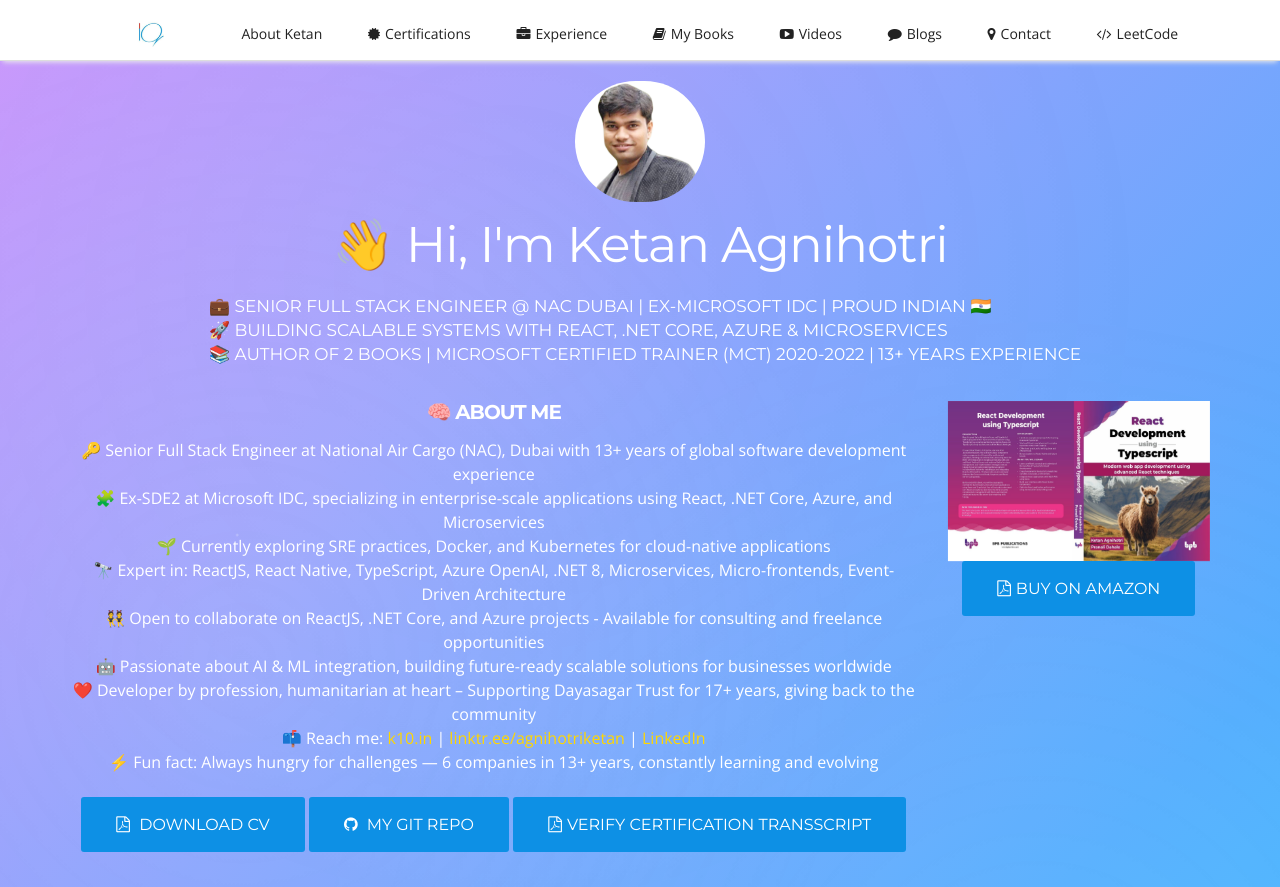
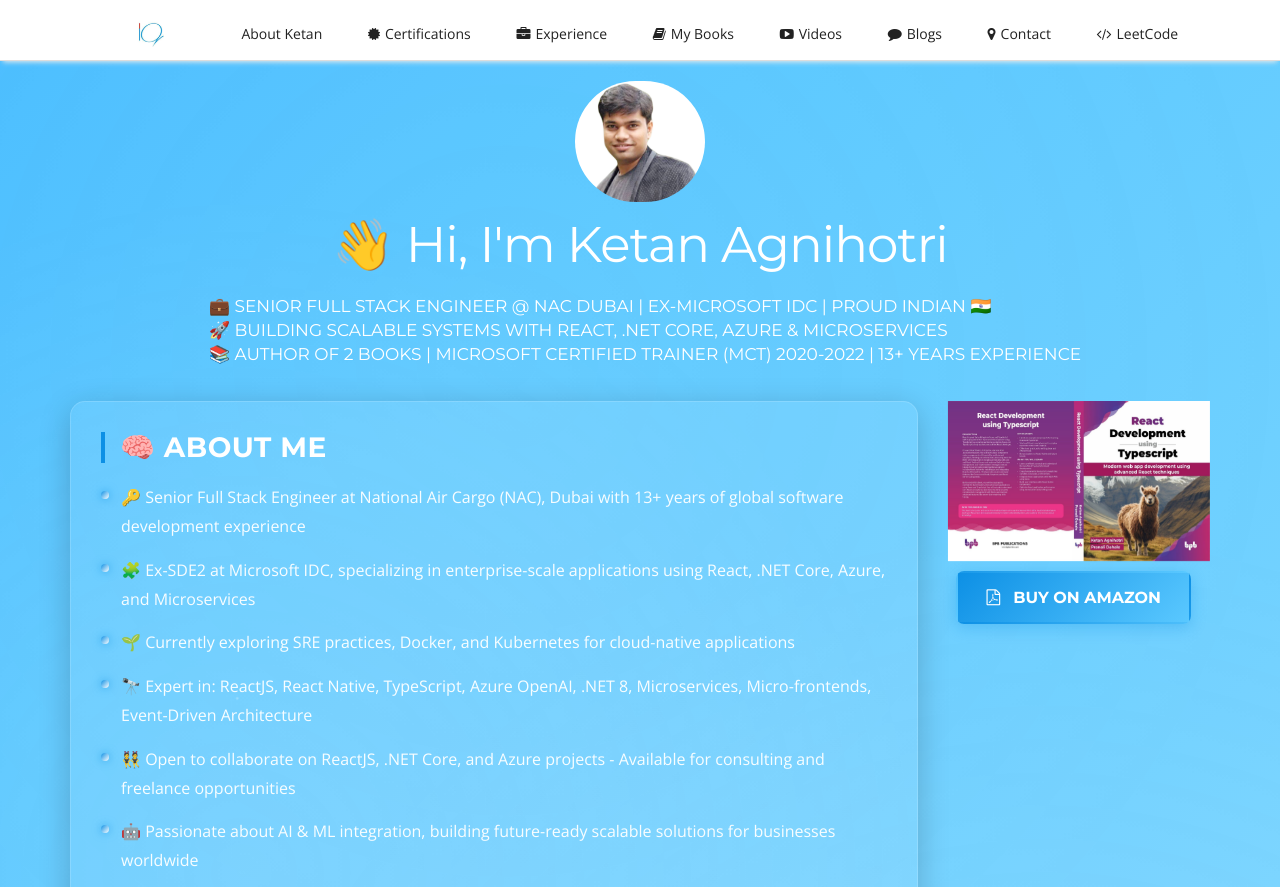
Before and after one commit to agnihotriketan/agnihotriketan.github.io, a plain HTML site: page index.html in a window 1280 px wide. Shown: the top 887 px of the page. Drawn offline with nearby package versions, Linux system fonts and the light colour scheme; a script that the page names is missing.

Commit message:
Update index.html

```diff
--- a/index.html
+++ b/index.html
@@ -448,16 +448,18 @@
 
     <!-- Modern Header Background Styling -->
     <style>
-      /* Modern gradient background with animated particles effect */
+      /* Modern gradient background matching your brand colors (#0d90e5 to #ffffff) */
       .header {
         text-align: center;
         background: linear-gradient(
           135deg,
-          #667eea 0%,
-          #764ba2 25%,
-          #f093fb 50%,
-          #4facfe 75%,
-          #00f2fe 100%
+          #0d90e5 0%,
+          #1a9ef0 20%,
+          #2eaaff 40%,
+          #5ac8ff 60%,
+          #8fddff 80%,
+          #d4f1ff 90%,
+          #ffffff 100%
         );
         background-size: 400% 400%;
         animation: gradientShift 15s ease infinite;
@@ -607,6 +609,106 @@
       .header > * {
         position: relative;
         z-index: 1;
+      }
+
+      /* Modern About Me Section Styling - Left-aligned, readable, clean */
+      .about-me-section {
+        text-align: left !important;
+        max-width: 100%;
+        margin: 0 auto;
+      }
+
+      .about-me-section h2 {
+        color: white !important;
+        font-size: 28px !important;
+        margin-bottom: 20px !important;
+        font-weight: 600 !important;
+        text-align: left !important;
+        border-left: 4px solid #0d90e5;
+        padding-left: 15px;
+        letter-spacing: 0.5px;
+      }
+
+      .about-me-section p {
+        color: rgba(255, 255, 255, 0.95) !important;
+        font-size: 16px !important;
+        line-height: 1.8 !important;
+        margin-bottom: 15px !important;
+        text-align: left !important;
+        padding-left: 20px;
+        position: relative;
+      }
+
+      .about-me-section p::before {
+        content: '';
+        position: absolute;
+        left: 0;
+        top: 8px;
+        width: 8px;
+        height: 8px;
+        background: linear-gradient(135deg, #0d90e5, #ffffff);
+        border-radius: 50%;
+        box-shadow: 0 0 8px rgba(13, 144, 229, 0.6);
+      }
+
+      .about-me-section a {
+        color: #0d90e5 !important;
+        text-decoration: none;
+        font-weight: 600;
+        transition: all 0.3s ease;
+        border-bottom: 2px solid transparent;
+      }
+
+      .about-me-section a:hover {
+        color: #ffffff !important;
+        border-bottom: 2px solid #ffffff;
+        text-shadow: 0 0 10px rgba(255, 255, 255, 0.8);
+      }
+
+      /* Card-style container for better readability */
+      .about-card {
+        background: rgba(255, 255, 255, 0.08);
+        backdrop-filter: blur(10px);
+        -webkit-backdrop-filter: blur(10px);
+        border-radius: 15px;
+        padding: 30px;
+        border: 1px solid rgba(255, 255, 255, 0.15);
+        box-shadow: 0 8px 32px 0 rgba(0, 0, 0, 0.2);
+        margin-bottom: 20px;
+        transition: all 0.3s ease;
+      }
+
+      .about-card:hover {
+        transform: translateY(-5px);
+        box-shadow: 0 12px 40px 0 rgba(0, 0, 0, 0.3);
+        border: 1px solid rgba(255, 255, 255, 0.25);
+      }
+
+      /* Button styling with your brand gradient */
+      .link {
+        background: linear-gradient(135deg, #0d90e5 0%, #5ac8ff 100%) !important;
+        color: white !important;
+        padding: 12px 28px !important;
+        border-radius: 8px !important;
+        text-decoration: none !important;
+        display: inline-block !important;
+        margin: 10px 10px 10px 0 !important;
+        font-weight: 600 !important;
+        transition: all 0.3s ease !important;
+        border: 2px solid transparent !important;
+        box-shadow: 0 4px 15px rgba(13, 144, 229, 0.3) !important;
+      }
+
+      .link:hover {
+        background: linear-gradient(135deg, #ffffff 0%, #e0f7ff 100%) !important;
+        color: #0d90e5 !important;
+        transform: translateY(-2px) !important;
+        box-shadow: 0 8px 25px rgba(255, 255, 255, 0.4) !important;
+        border: 2px solid #0d90e5 !important;
+      }
+
+      .link i {
+        margin-right: 8px;
       }
     </style>
   </head>
@@ -694,11 +796,9 @@
             </li>
           </ul>
           <div class="row">
-            <div
-              class="col-lg-9 col-sm-9 wow fadeInLeft delay-05s"
-              style="color: white; font-size: 16px"
-            >
-              <h2 style="color: white; font-size: 20px; margin-bottom: 15px">🧠 About Me</h2>
+            <div class="col-lg-9 col-sm-9 wow fadeInLeft delay-05s">
+              <div class="about-card about-me-section">
+                <h2>🧠 About Me</h2>
                 <p>
                   🔑 Senior Full Stack Engineer at National Air Cargo (NAC), Dubai with 13+ years of
                   global software development experience
@@ -728,19 +828,16 @@
                   17+ years, giving back to the community
                 </p>
                 <p>
-                📫 Reach me: <a href="https://k10.in" style="color: #ffd700">k10.in</a> |
-                <a href="https://linktr.ee/agnihotriketan" style="color: #ffd700"
-                  >linktr.ee/agnihotriketan</a
-                >
+                  📫 Reach me: <a href="https://k10.in">k10.in</a> |
+                  <a href="https://linktr.ee/agnihotriketan">linktr.ee/agnihotriketan</a>
                   |
-                <a href="https://www.linkedin.com/in/ketanagnihotri/" style="color: #ffd700"
-                  >LinkedIn</a
-                >
+                  <a href="https://www.linkedin.com/in/ketanagnihotri/">LinkedIn</a>
                 </p>
                 <p>
                   ⚡ Fun fact: Always hungry for challenges — 6 companies in 13+ years, constantly
                   learning and evolving
                 </p>
+              </div>
               <br />
               <a
                 class="link animated fadeInUp delay-1s"
```
Lines whose indentation alone changed are shown as unchanged.
